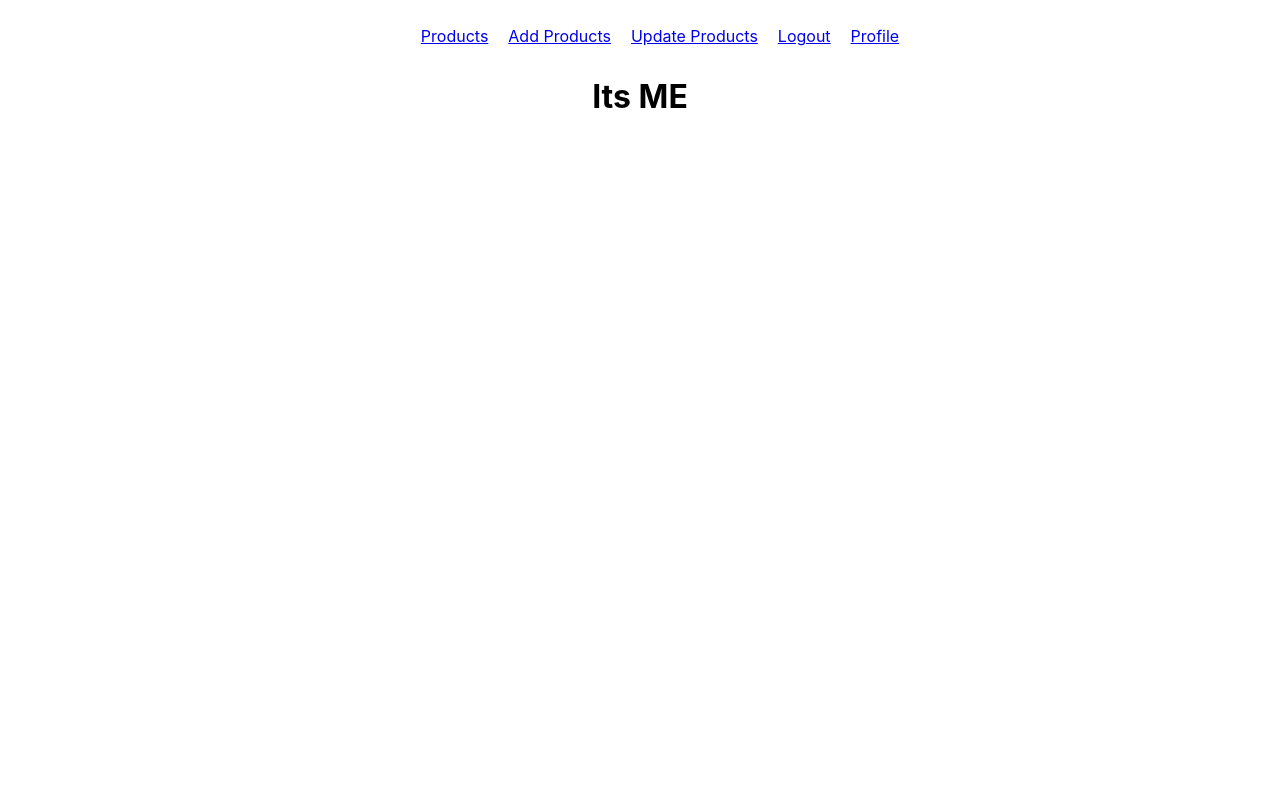
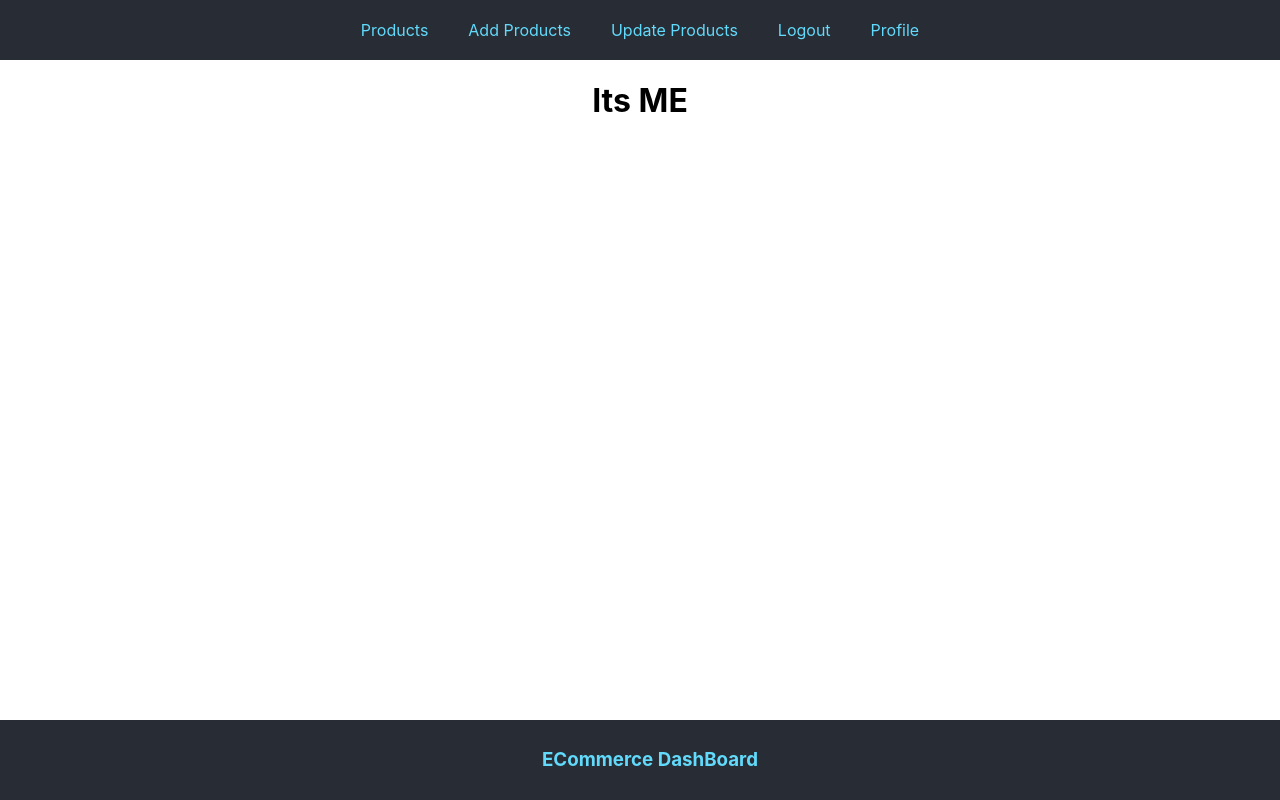
Before and after one commit to roshanjha13/Ecom_Dashboard_Frontend, a React (Create React App) app: page /profile in a window 1280 px wide. Built offline with nearby package versions, Linux system fonts and the light colour scheme.

Commit message:
footer and style

```diff
--- a/src/App.css
+++ b/src/App.css
@@ -41,3 +41,30 @@
   display: inline-block;
   padding: 10px;
 }
+
+.nav-ul li a {
+  color: #61dafb;
+  padding: 10px;
+  text-decoration: none;
+}
+.nav-ul {
+  padding: 10px;
+  margin: 0;
+  background-color: #282c34;
+}
+
+.nav-ul li a:hover {
+  color: chartreuse;
+  text-decoration: none;
+}
+
+.footer {
+  position: fixed;
+  bottom: 0;
+  text-align: center;
+  width: 100%;
+  background-color: #282c34;
+  color: #61dafb;
+  text-decoration: none;
+  padding: 10px;
+}
--- a/src/App.js
+++ b/src/App.js
@@ -1,4 +1,5 @@
 import "./App.css";
+import Footer from "./component/Footer/Footer";
 import Nav from "./component/Header/Nav";
 import { BrowserRouter, Route, Routes } from "react-router-dom";
 function App() {
@@ -14,6 +15,7 @@ function App() {
           <Route path="/profile" element={<h1>Its ME</h1>} />
         </Routes>
       </BrowserRouter>
+      <Footer />
     </div>
   );
 }
--- /dev/null
+++ b/src/component/Footer/Footer.jsx
@@ -0,0 +1,11 @@
+import React from "react";
+
+const Footer = () => {
+  return (
+    <div className="footer">
+      <h3>ECommerce DashBoard</h3>
+    </div>
+  );
+};
+
+export default Footer;
```
